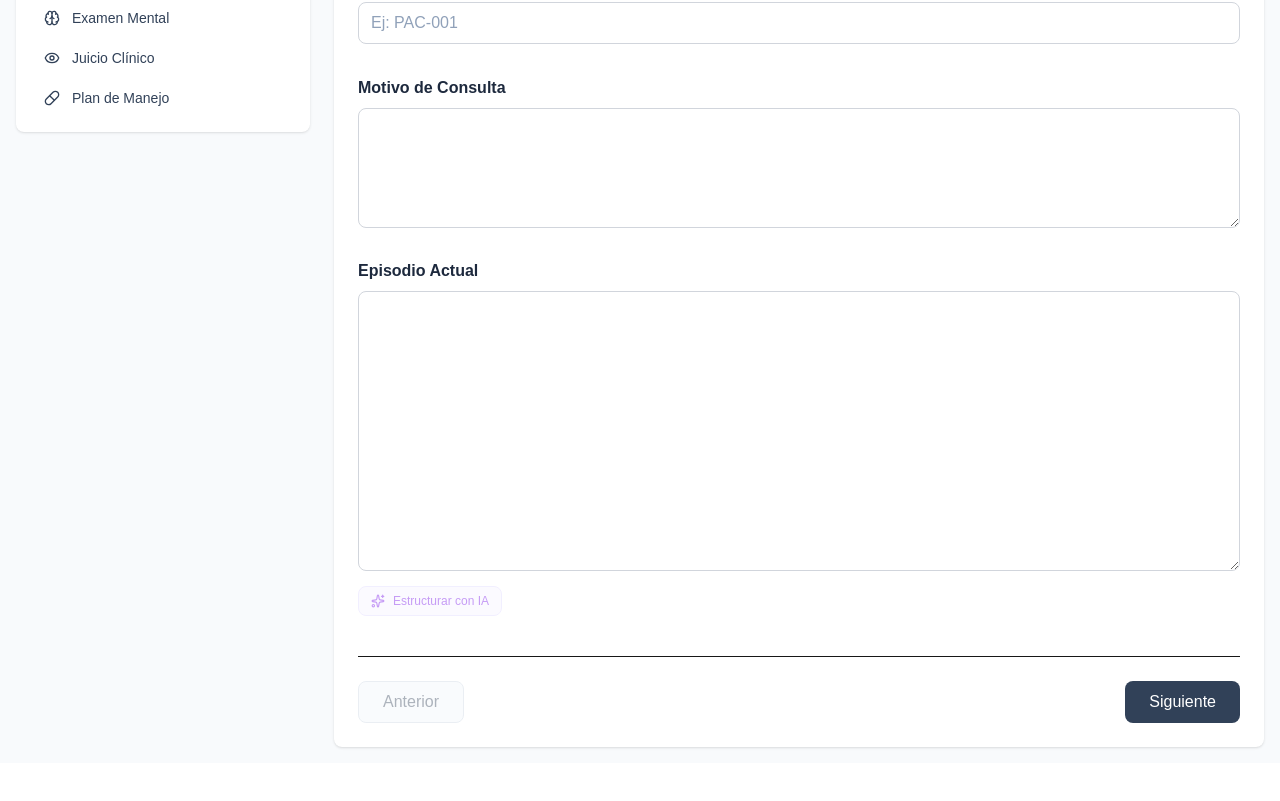
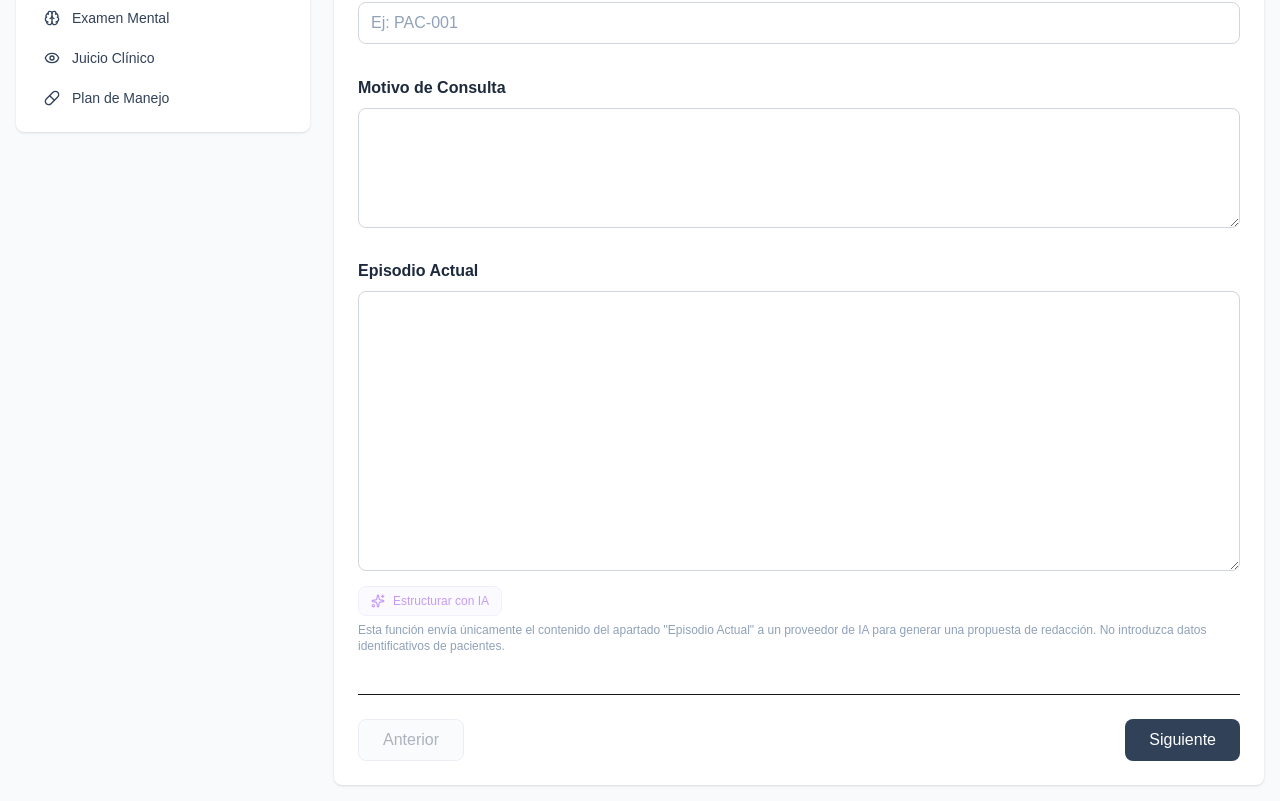
Before and after one commit to psiquitools/psiqui-tools, a Next.js app: page /tools/historia-clinica in a window 1280 px wide. Shown: the part 508-1309 px from the top of the page. Before the commit the page ends 1271 px from the top, so only its background shows below. Built offline with nearby package versions, Linux system fonts and the light colour scheme.

Commit message:
disclaimer herramienta IA

```diff
--- a/app/tools/historia-clinica/page.tsx
+++ b/app/tools/historia-clinica/page.tsx
@@ -340,6 +340,9 @@ export default function HistoriaClinicaPage() {
                                 <p className="text-xs text-red-500">{iaError}</p>
                             )}
                         </div>
+                        <p className="mt-1.5 text-xs text-slate-400">
+                            Esta función envía únicamente el contenido del apartado &quot;Episodio Actual&quot; a un proveedor de IA para generar una propuesta de redacción. No introduzca datos identificativos de pacientes.
+                        </p>
 
                         {/* Panel propuesta IA */}
                         {iaPanel && (
```
